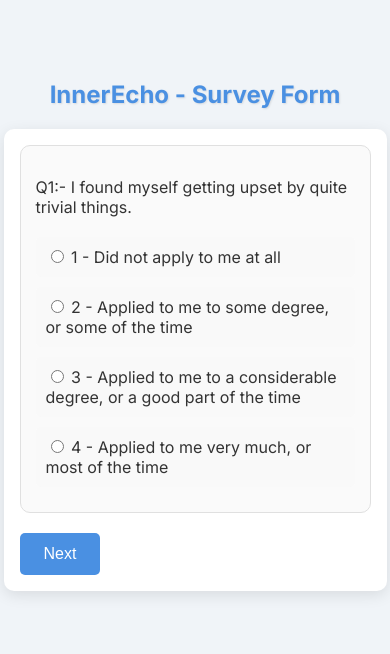
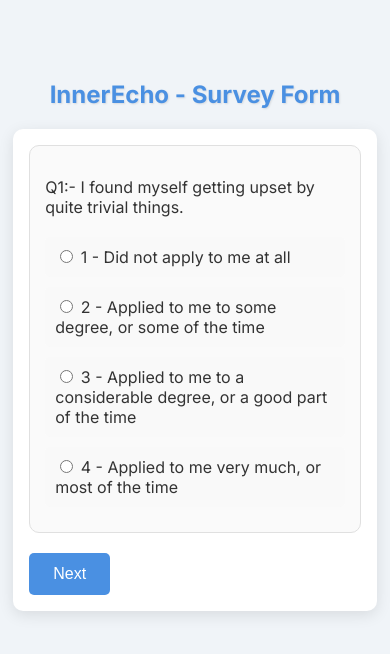
Before and after one commit to harshit391/TestFlask, a Flask app: page / in a window 390 px wide. Shown: the top 654 px of the page. Run offline with Flask 3, Linux system fonts and the light colour scheme; parts of the project's set-up code (start-up, migrations or seed data) failed here and were passed over.

Commit message:
Responsiveness Updated !!

```diff
--- a/static/css/style.css
+++ b/static/css/style.css
@@ -109,7 +109,7 @@
     }
 
     form {
-        width: 80%;
+        width: 75%;
         padding: 1rem;
     }
 }
@@ -120,6 +120,6 @@
     }
 
     form{
-        width: 90%;
+        width: 85%;
     }
 }
```
